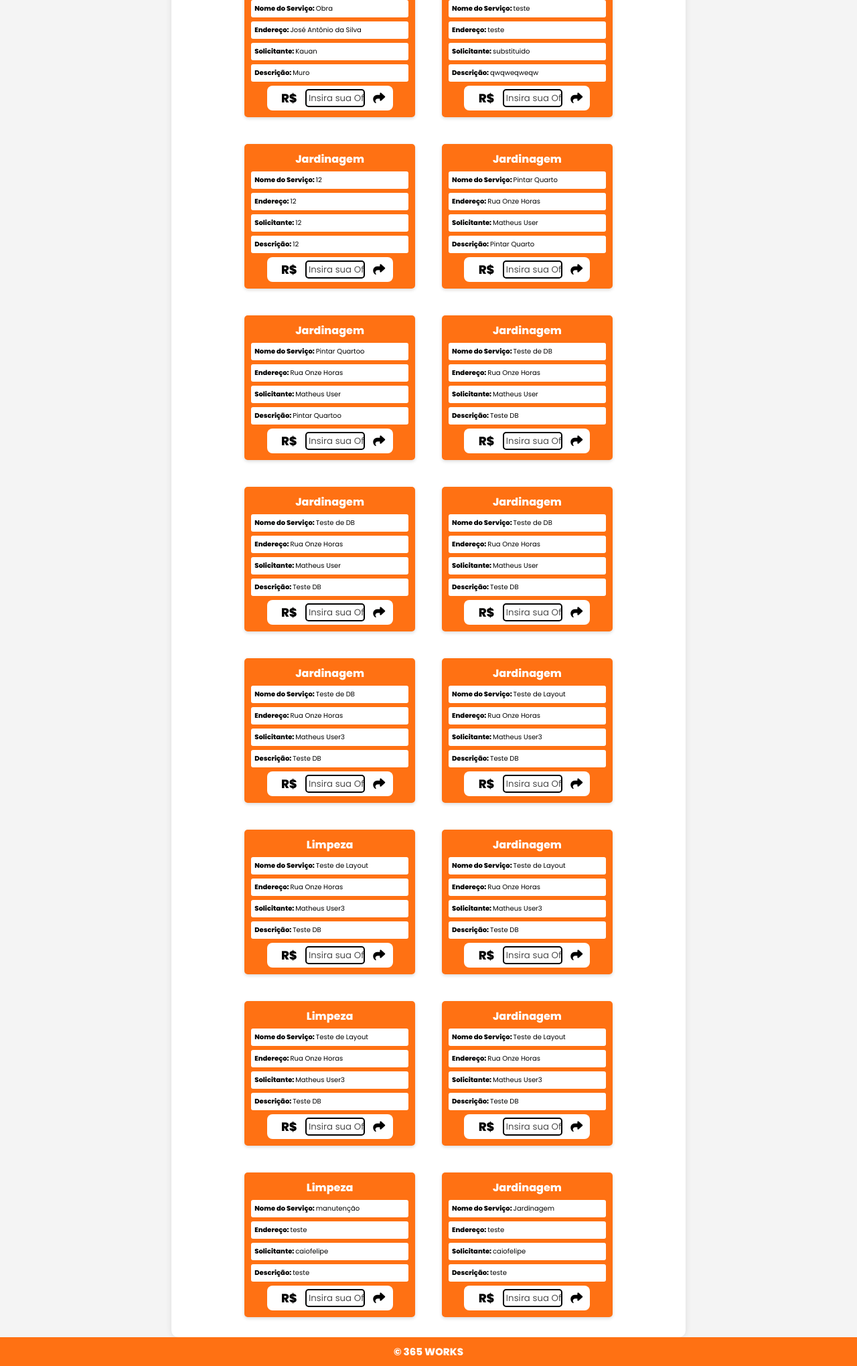
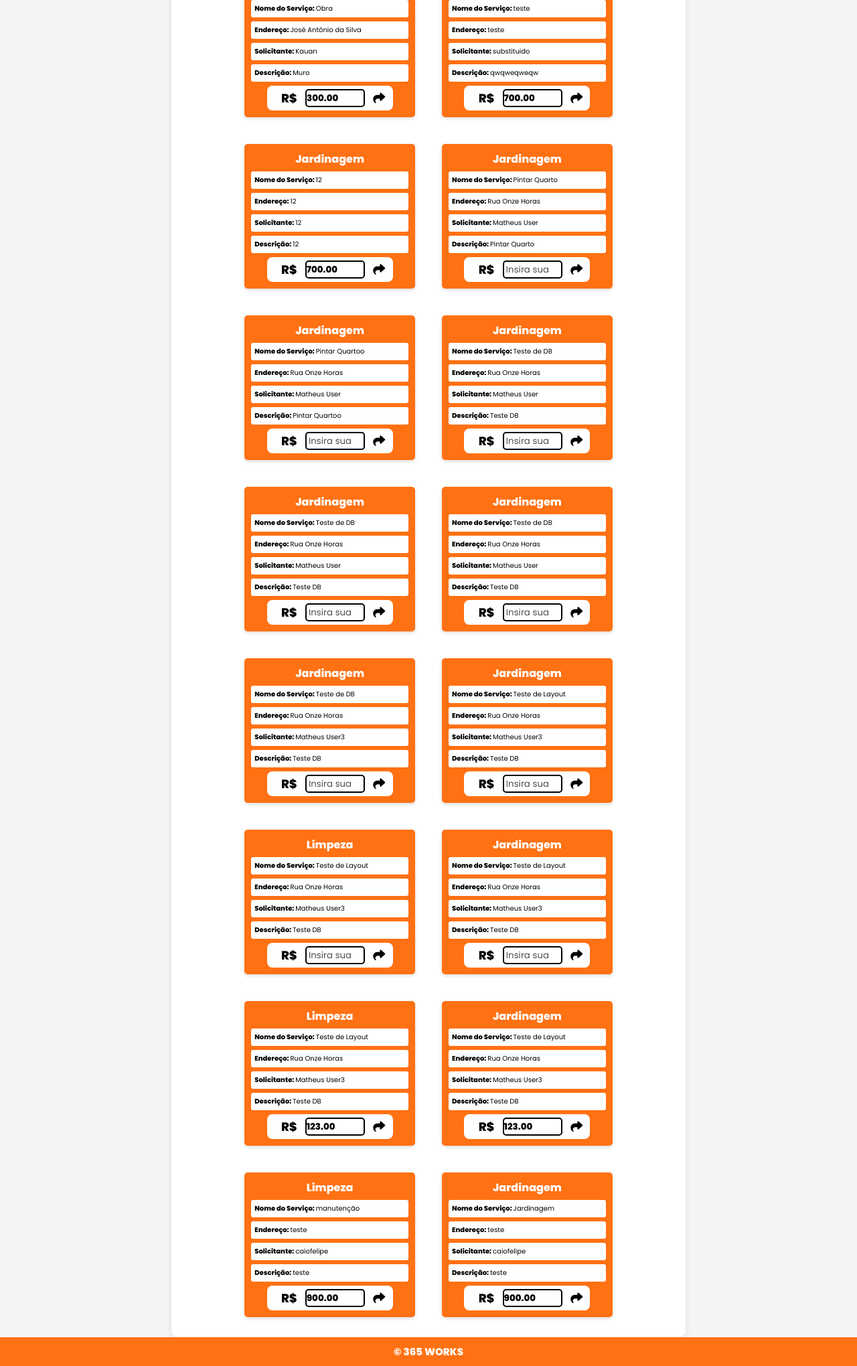
Before and after one commit to Matheus-A-Barboza/Works365, a Django app: page /visualizar_servico_profissional/ in a window 1280 px wide. Shown: the part 221-2261 px from the top of the page at 67% size. Run offline with Django 5.2, Linux system fonts and the light colour scheme; data comes from the database, SQL or seed files in the repository; both versions use the stored data as it was after the commit.

Commit message:
Atualizacao

```diff
--- a/works365/templates/pages/solicitar_servico_usuario.html
+++ b/works365/templates/pages/solicitar_servico_usuario.html
@@ -31,7 +31,7 @@
             </div>
 
             <div class="input-box">
-                <input type="text" name="solicitante" required>
+                <input type="text" name="solicitante" value="{{request.user}}" required>
                 <label for="">Nome do Solicitante</label>
                 <i class="fa-solid fa-user"></i>
             </div>
--- a/works365/templates/pages/visualizar_servico_profissional.html
+++ b/works365/templates/pages/visualizar_servico_profissional.html
@@ -30,7 +30,7 @@
             <div class="card-box offer">
                 <form action="{% url 'processar_oferta' servico.id %}" method="post">
                     {% csrf_token %}
-                    <span>R$</span><input type="text" name="oferta" placeholder="Insira sua Oferta">
+                    <span>R$</span><input type="number" value="{{servico.oferta}}" name="oferta" placeholder="Insira sua Oferta">
                     <button type="submit"><i class="fa-solid fa-share"></i></button>
                 </form>
             </div>
```
Also changed, not shown: db.sqlite3, works365/models.py (line endings or trailing spaces).
